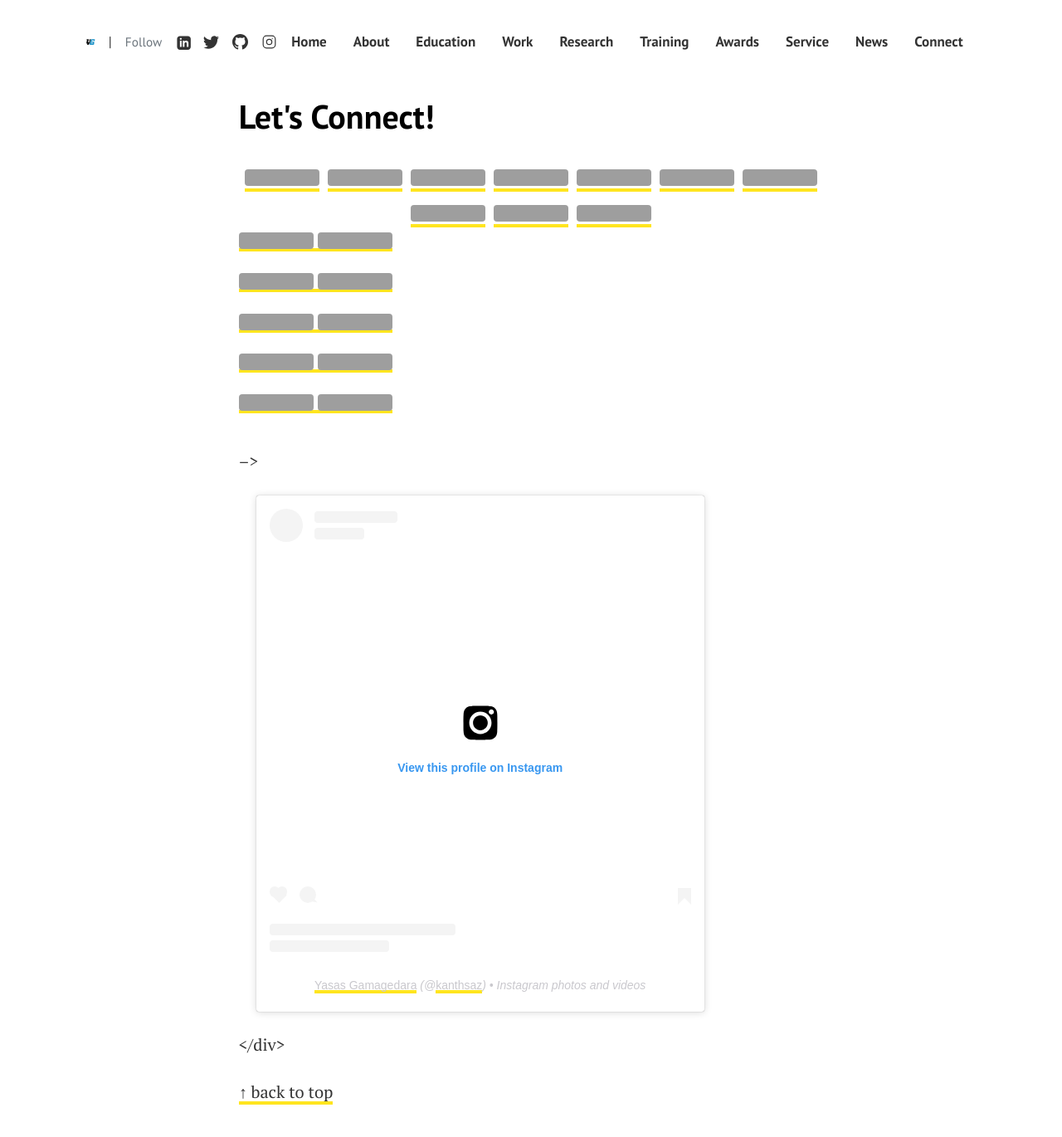
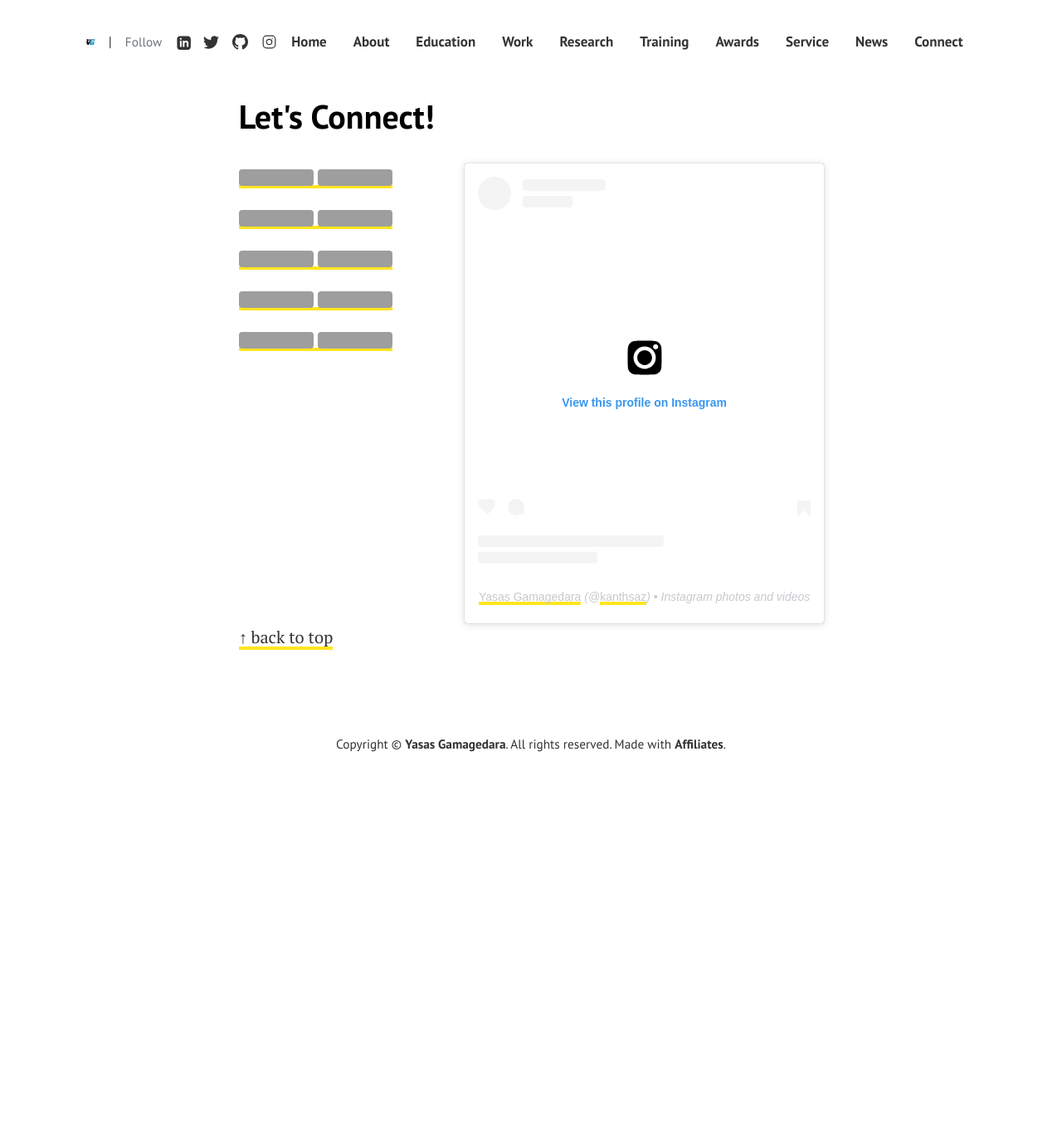
Before and after one commit to kanthsaz/kanthsaz.github.io, a Jekyll site: the page built from pages/connect.md, in a window 1280 px wide and 1400 px high. Shown: the top 1370 px of the window at 83% size. Built offline with Jekyll 4.4.1, drawn with Linux system fonts in a browser that asks for light colours; a script that is not in the unit is left out; grey boxes are pictures that could not be loaded.

Commit message:
website update

```diff
--- a/pages/connect.md
+++ b/pages/connect.md
@@ -5,10 +5,10 @@
 # image: assets/images/screenshot.png
 ---
 
-<div style="display: flex; flex-wrap: wrap; justify-content: center; max-width: 1000px; margin: auto; gap: 10px;">
+<!-- <div style="display: flex; flex-wrap: wrap; justify-content: center; max-width: 1000px; margin: auto; gap: 10px;">
 
   <!-- Badges Section -->
-  <div style="display: flex; flex-wrap: wrap; justify-content: center; gap: 10px;">
+  <!-- <div style="display: flex; flex-wrap: wrap; justify-content: center; gap: 10px;">
     <a href="https://www.linkedin.com/in/kanthakeyasas">
       <img src="https://img.shields.io/badge/LinkedIn-0077B5?logo=linkedin&logoColor=white&style=for-the-badge">
     </a>
@@ -39,10 +39,9 @@
     <a href="https://www.youtube.com/@kanthakeyasas">
       <img src="https://img.shields.io/badge/YouTube-FF0000?logo=youtube&logoColor=white&style=for-the-badge">
     </a>
-  </div>
-</div>
+  </div> -->
+<!-- </div> -->
 
-<!--
 <div style="display: flex; justify-content: space-between; max-width: 1000px; margin: auto;">
 
   <!-- Badges Section -->
@@ -87,7 +86,7 @@
         <img src="https://img.shields.io/badge/YouTube-FF0000?logo=youtube&logoColor=white&style=for-the-badge">
       </a>
     </p>
-  </div> -->
+  </div>
 
   <!-- Instagram Post Section -->
   <div style="flex: 1; max-width: 540px; margin-left: 20px;">
```
Also changed, not shown: assets/images/education/cardiff_metropolitan_university.png, assets/images/education/mississippi_state_university.png, assets/images/news/asabe_resource_magazine_2025.png (renamed from assets/images/news/asabe_resource_magazine_2025.JPG).
